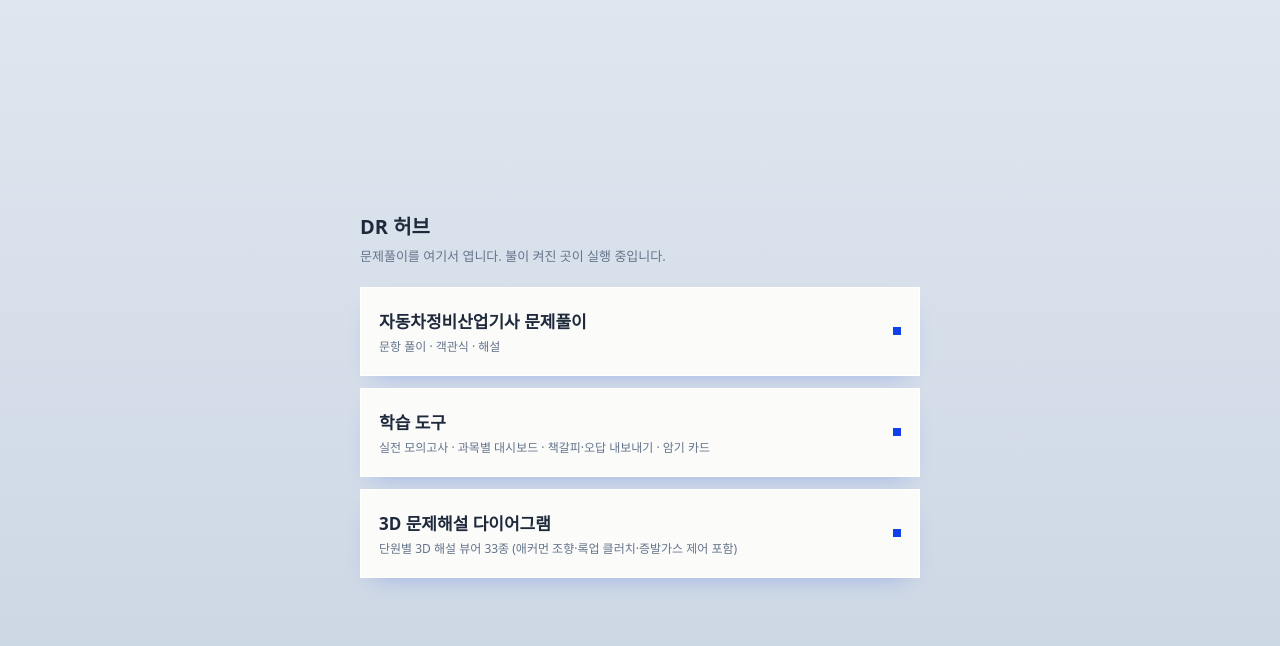
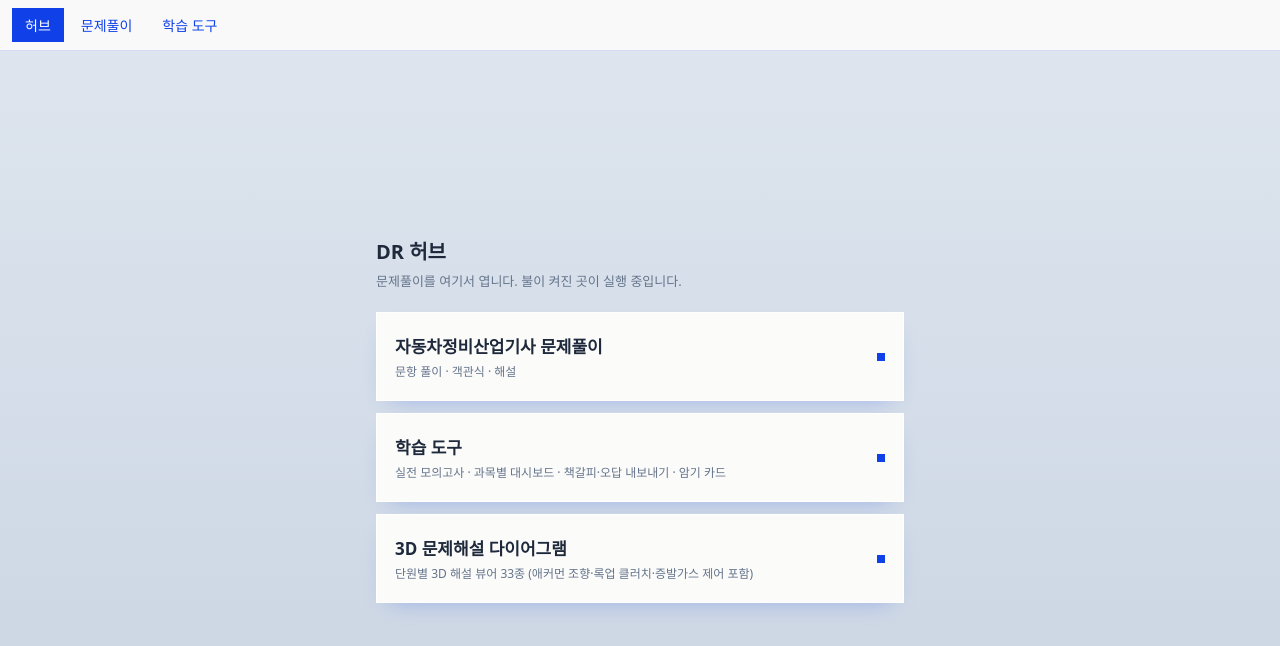
Before and after one commit to Alexa97busan/dr_cockpit_web, a plain HTML site: page web/hub.html in a window 1280 px wide. Drawn offline with Linux system fonts and the light colour scheme.

Commit message:
허브 페이지에 상단바 추가
- hub.html 맨 위에 고정 상단바(허브·문제풀이·학습 도구) 추가, 허브 표시
- 본문은 기존처럼 가운데 정렬 유지

Co-Authored-By: Claude Haiku 5.5 <noreply@anthropic.com>

```diff
--- a/web/hub.html
+++ b/web/hub.html
@@ -8,7 +8,12 @@
   :root{--ink:#1E293B;--muted:#64748B;--cobalt:#1040E8;--paper:#FBFBFA;--steel:#8EA7C2}
   *{border-radius:0!important;box-sizing:border-box}
   body{margin:0;min-height:100dvh;display:grid;place-items:center;padding:16px;background:linear-gradient(#dfe6ef,#c9d4e2);color:var(--ink);font-family:Pretendard,"Apple SD Gothic Neo",system-ui,sans-serif}
-  main{width:min(560px,100%)}
+  body{place-items:stretch;grid-template-rows:auto 1fr;padding:0}
+  .sitebar{position:sticky;top:0;z-index:45;display:flex;gap:4px;padding:8px 12px;background:rgba(251,251,250,.94);border-bottom:1px solid rgba(16,64,232,.16)}
+  .sitebar a{padding:6px 12px;color:#1040e8;text-decoration:none;font-size:14px;border:1px solid transparent}
+  .sitebar a:hover{border-color:rgba(16,64,232,.3)}
+  .sitebar a[aria-current="page"]{background:#1040e8;color:#fff}
+  main{width:min(560px,100%);margin:0 auto;align-self:center;padding:16px}
   h1{font-size:20px;margin:0 0 6px}
   p.sub{margin:0 0 22px;color:var(--muted);font-size:13px}
   .link{display:flex;justify-content:space-between;align-items:center;gap:12px;padding:20px 18px;background:var(--paper);border:1px solid rgba(255,255,255,.9);box-shadow:0 10px 24px -14px rgba(16,64,232,.35);color:var(--ink);text-decoration:none;margin-bottom:12px;transition:transform .25s cubic-bezier(.2,.8,.2,1),box-shadow .25s}
@@ -21,6 +26,7 @@
 </style>
 </head>
 <body>
+<nav class="sitebar" aria-label="사이트 이동"><a href="hub.html" aria-current="page">허브</a><a href="index.html">문제풀이</a><a href="tools.html">학습 도구</a></nav>
 <main>
   <h1>DR 허브</h1>
   <p class="sub">문제풀이를 여기서 엽니다. 불이 켜진 곳이 실행 중입니다.</p>
```
